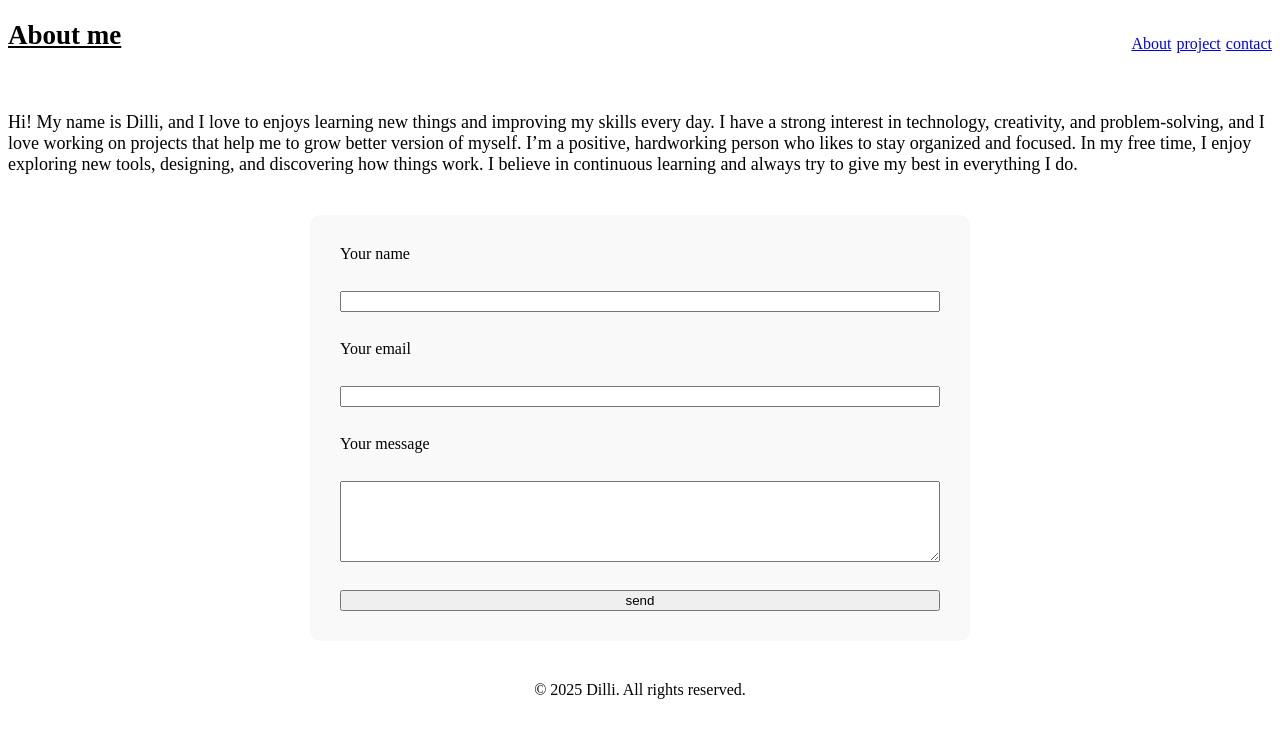
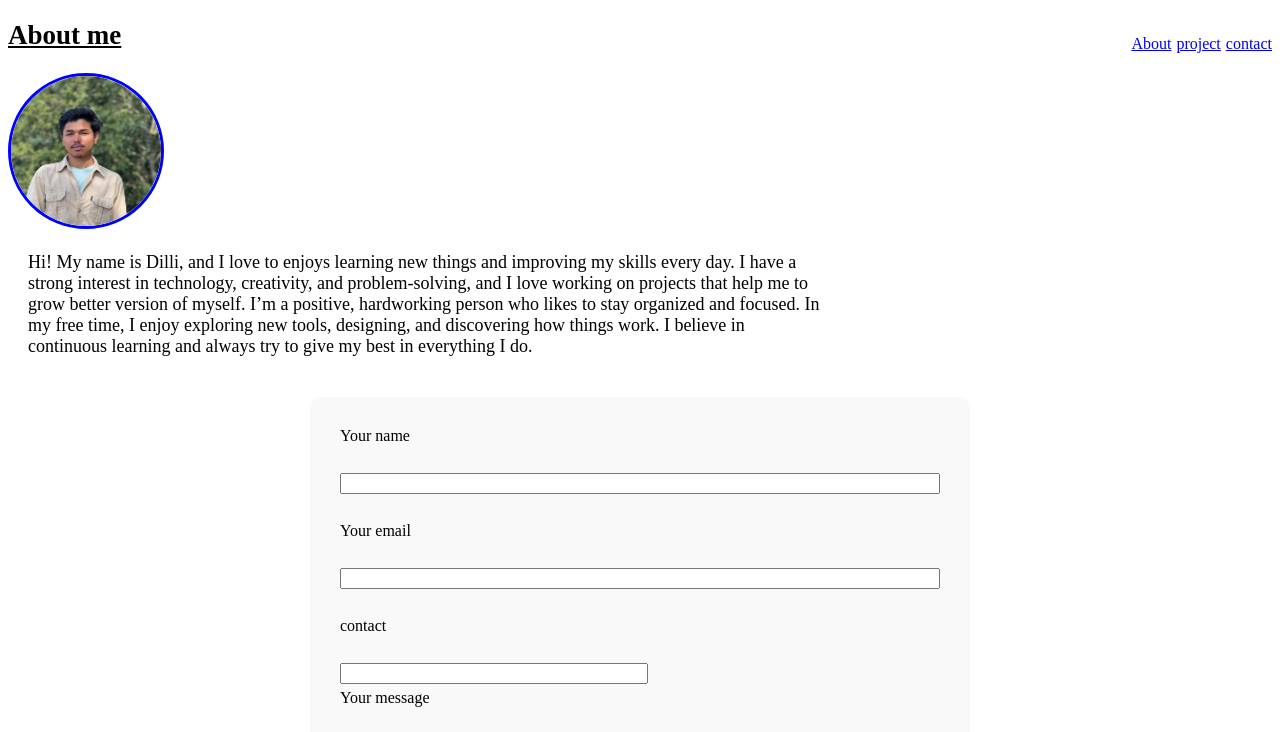
Before and after one commit to np03cs4a240010-collab/portfolio, a plain HTML site: page week1.html in a window 1280 px wide. Shown: the part 61-793 px from the top of the page. Drawn offline with Linux system fonts and the light colour scheme.

Commit message:
initial change

```diff
--- a/week1.css
+++ b/week1.css
@@ -11,7 +11,6 @@ h1{
 	margin: 1;
 	display: flex;
 	gap: 5px;
-
 }
 .menu li {
 	flex-shrink: 0;
@@ -37,3 +36,32 @@ footer{
 h2{
 	text-decoration: underline;
 }
+.photo{
+	border-radius: 100%;
+	width: 150px;
+	height: 150px;
+	border: solid blue;
+}
+button{
+	text-decoration: max-width;
+	width: 200px;
+	cursor: pointer;
+	height: 40px;
+	border: solid black;
+	border-radius: 50%;
+}
+button:hover{
+	background: blue;
+}
+.detail{
+	display: flex;
+	align-items: center;
+	margin: 40px o;
+	max-width: 800px;
+	padding: 0 20px;
+	gap: 30px;
+	flex-shrink: 0;
+}
+.number{
+	width: 50%;
+}
--- a/week1.html
+++ b/week1.html
@@ -16,14 +16,16 @@
 		</nav>
 		<about>
 			<h2>About me</h2>
-			<img src="image/profile.jpg" alt="" >
-			<p>Hi! My name is Dilli, and I love to enjoys learning new things and improving my skills every day. I have a strong interest in technology, creativity, and problem-solving, and I love working on projects that help me to grow better version of myself. I’m a positive, hardworking person who likes to stay organized and focused. In my free time, I enjoy exploring new tools, designing, and discovering how things work. I believe in continuous learning and always try to give my best in everything I do.</p>
+			<img src="images/profile.jpg" class="photo" >
+			<p class="detail">Hi! My name is Dilli, and I love to enjoys learning new things and improving my skills every day. I have a strong interest in technology, creativity, and problem-solving, and I love working on projects that help me to grow better version of myself. I’m a positive, hardworking person who likes to stay organized and focused. In my free time, I enjoy exploring new tools, designing, and discovering how things work. I believe in continuous learning and always try to give my best in everything I do.</p>
 		</about>
 		<form class="intro">
 			<label>Your name</label><br>
-			<input type="text"><br>
+			<input type="text" class="name"><br>
 			<label>Your email</label><br>
 			<input type="email"><br>
+			<label>contact</label><br>
+			<input type="text" class="number">
 			<label>Your message</label><br>
 			<textarea rows="5"></textarea><br>
 			<button type="submit">send</button>
```
Also changed, not shown: image/profile.Jpg.jpg (deleted), images/profile.jpg (added).
